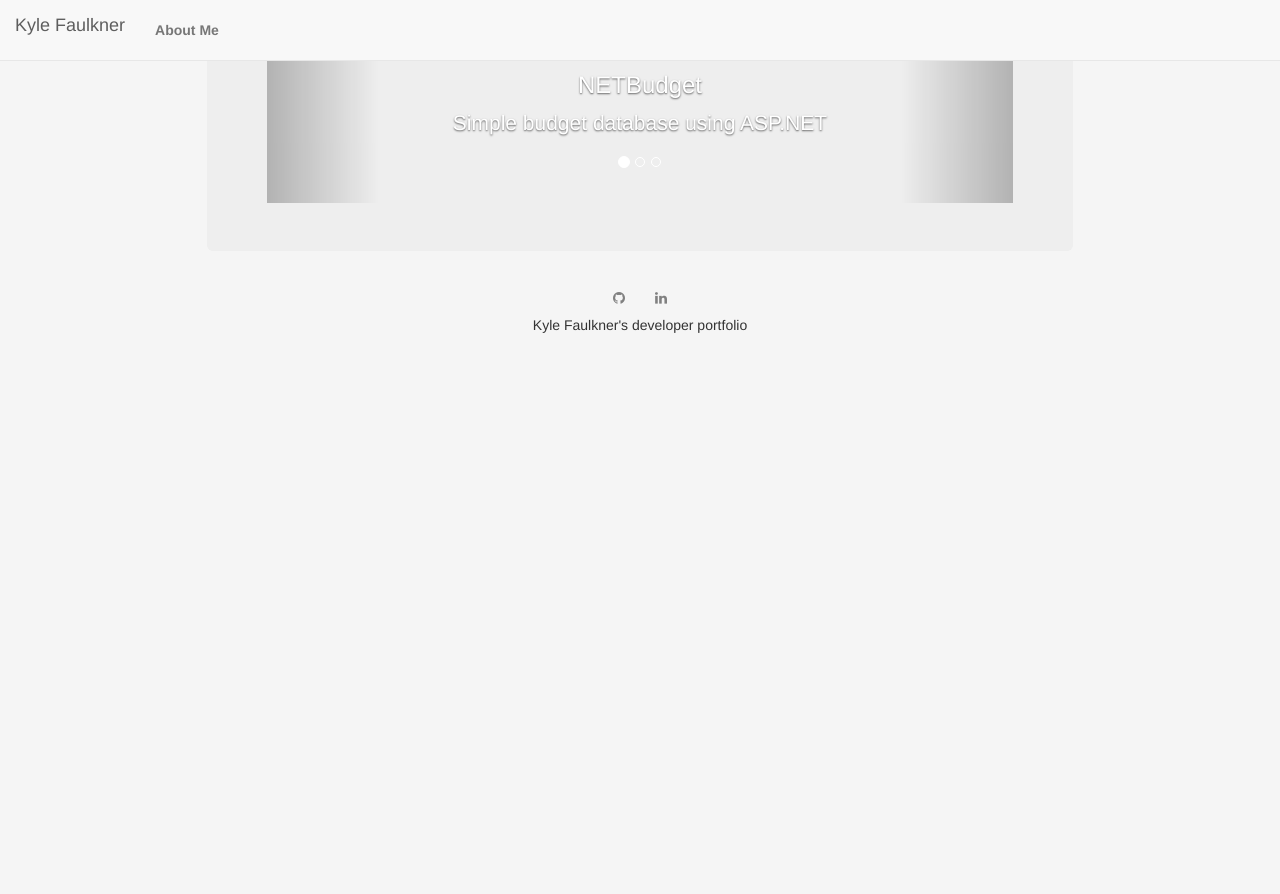
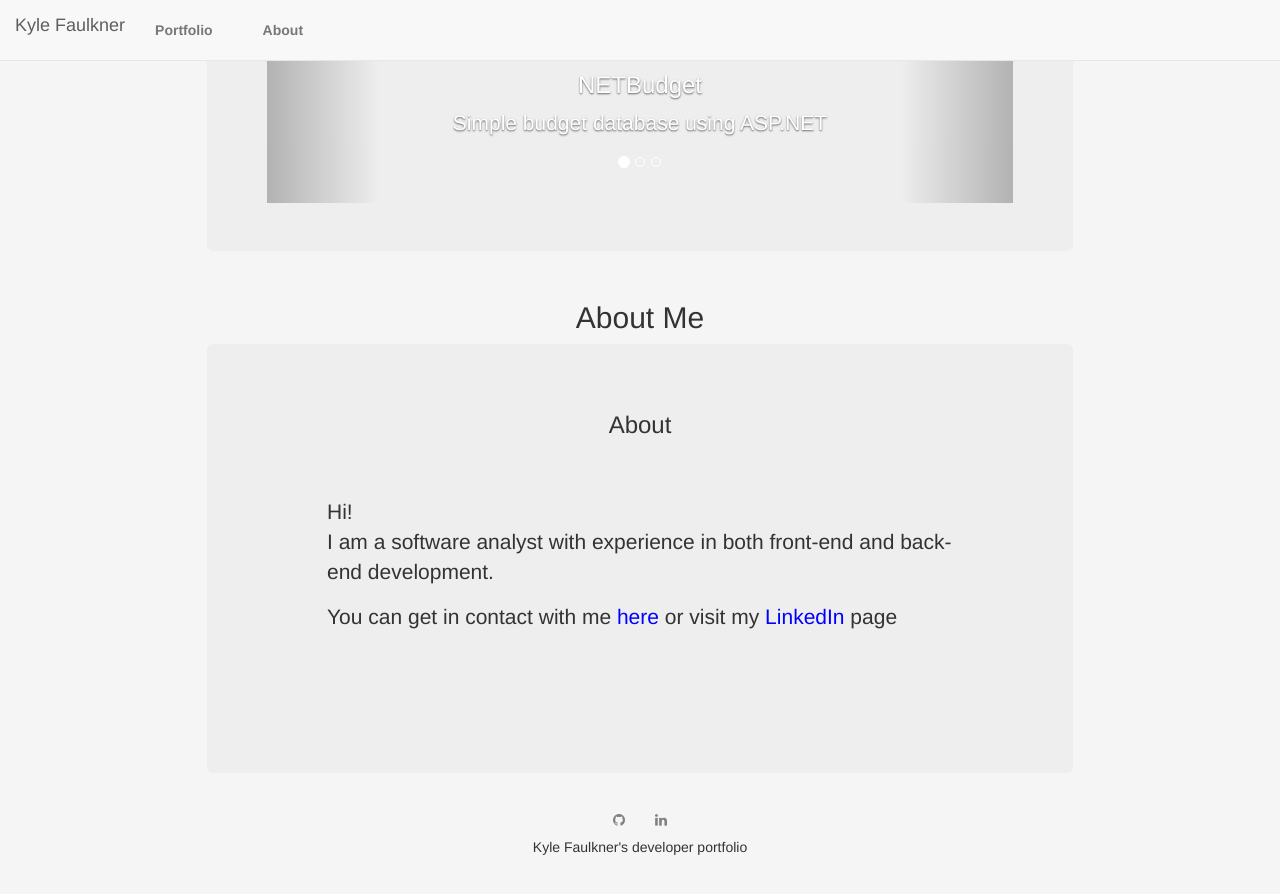
Before and after one commit to Kyle-githubcode/kyle-githubcode.github.io, a Jekyll site: the page built from index.md, in a window 1280 px wide and 900 px high, scrolled down 595 px. Shown: the top 894 px of the window. Built offline with Jekyll 4.4.1, drawn with Linux system fonts in a browser that asks for light colours; nearby versions of some CDN libraries; before the commit the page ends 1000 px from its top, so only the background shows below that.

Commit message:
Added data sections

```diff
--- a/_includes/navbar.html
+++ b/_includes/navbar.html
@@ -13,10 +13,8 @@
 			</div>
 			<div class="collapse navbar-collapse" id="myNavbar">
 				<ul class="nav navbar-nav">
-					{% for page in site.pages %}
-					{% if page.title  and page.categories contains 'navbar' %}
-					<li><a class="page-link" href="{{ page.url | prepend: site.baseurl }}">{{ page.title }}</a></li>
-					{% endif %}
+					{% for section in site.data.index-sections %}
+					<li><a class="page-link" href=#{{ section.html }}>{{ section.subtitle }}</a></li>
 					{% endfor %}
 
 				</ul>
--- /dev/null
+++ b/_includes/sections/about.md
@@ -0,0 +1,10 @@
+<article class="jumbotron">
+    <p>
+      Hi!<br />
+      I am a software analyst with experience in both front-end and back-end development.<br />
+    </p>
+
+    <p>
+      You can get in contact with me <a href="mailto:{{site.email}}?subject=Hi!">here</a> or visit my <a href="https://www.linkedin.com/in/kyle-faulkner-61905b91/">LinkedIn</a> page
+    </p>
+</article>
--- /dev/null
+++ b/_includes/sections/portfolio.md
@@ -0,0 +1,33 @@
+<div id="myCarousel" class="carousel slide" data-ride="carousel">
+    <!-- Indicators -->
+    <ol class="carousel-indicators">
+      <li data-target="#myCarousel" data-slide-to="0" class="active"></li>
+      <li data-target="#myCarousel" data-slide-to="1"></li>
+      <li data-target="#myCarousel" data-slide-to="2"></li>
+    </ol>
+
+    <!-- Wrapper for slides -->
+    <div class="carousel-inner">
+
+      <div class="item active">
+		<a href="https://github.com/Kyle-githubcode/NETBudget">
+			<img src="images/NETBudget.png" alt="NETBudget" style="width:100%;">
+		</a>
+        <div class="carousel-caption">
+          <h3>NETBudget</h3>
+          <p>Simple budget database using ASP.NET</p>
+        </div>
+      </div>
+
+    </div>
+
+    <!-- Left and right controls -->
+    <a class="left carousel-control" href="#myCarousel" data-slide="prev">
+      <span class="glyphicon glyphicon-chevron-left"></span>
+      <span class="sr-only">Previous</span>
+    </a>
+    <a class="right carousel-control" href="#myCarousel" data-slide="next">
+      <span class="glyphicon glyphicon-chevron-right"></span>
+      <span class="sr-only">Next</span>
+    </a>
+  </div>
--- /dev/null
+++ b/_layouts/index.html
@@ -0,0 +1,20 @@
+---
+layout: default
+---
+
+{% for section in site.data.index-sections %}
+<section id={{section.html}} class="container-fluid">
+
+	<header class="text-center">
+		<h2>{{ section.title }}</h2>
+	</header>
+
+ 	<div class="jumbotron">
+	  <article>
+	  	<h3 class="bg-3 text-center">{{ section.subtitle }}</h3>
+          {% capture section_html %}{% include sections/{{ section.html }}.md %}{% endcapture %}
+          {{ section_html | markdownify }}
+	  </article>
+	</div>
+</section>
+{% endfor %}
--- a/index.md
+++ b/index.md
@@ -1,39 +1,5 @@
 ---
-layout: page
+layout: index
 title: Kyle Faulkner
 subtitle: Overview
 ---
-
-  <div id="myCarousel" class="carousel slide" data-ride="carousel">
-    <!-- Indicators -->
-    <ol class="carousel-indicators">
-      <li data-target="#myCarousel" data-slide-to="0" class="active"></li>
-      <li data-target="#myCarousel" data-slide-to="1"></li>
-      <li data-target="#myCarousel" data-slide-to="2"></li>
-    </ol>
-
-    <!-- Wrapper for slides -->
-    <div class="carousel-inner">
-
-      <div class="item active">
-		<a href="https://github.com/Kyle-githubcode/NETBudget">
-			<img src="images/NETBudget.png" alt="NETBudget" style="width:100%;">
-		</a>
-        <div class="carousel-caption">
-          <h3>NETBudget</h3>
-          <p>Simple budget database using ASP.NET</p>
-        </div>
-      </div>
-
-    </div>
-
-    <!-- Left and right controls -->
-    <a class="left carousel-control" href="#myCarousel" data-slide="prev">
-      <span class="glyphicon glyphicon-chevron-left"></span>
-      <span class="sr-only">Previous</span>
-    </a>
-    <a class="right carousel-control" href="#myCarousel" data-slide="next">
-      <span class="glyphicon glyphicon-chevron-right"></span>
-      <span class="sr-only">Next</span>
-    </a>
-  </div>
```
Also changed, not shown: _data/index-sections.yml (added, +7 -0 lines), about.md (deleted, +0 -15 lines).
